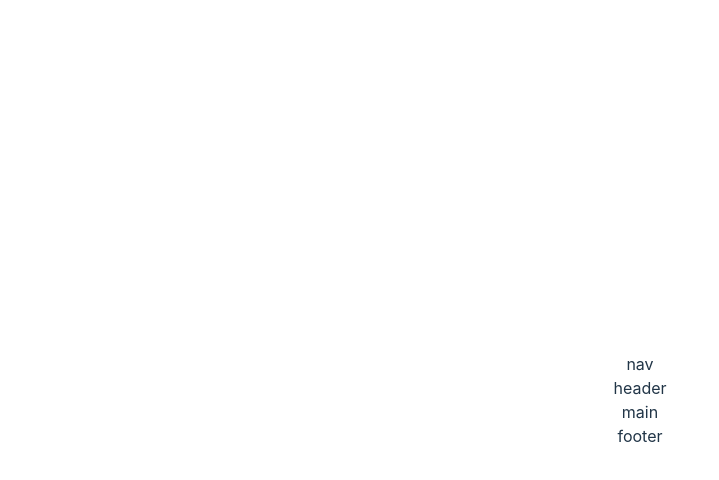
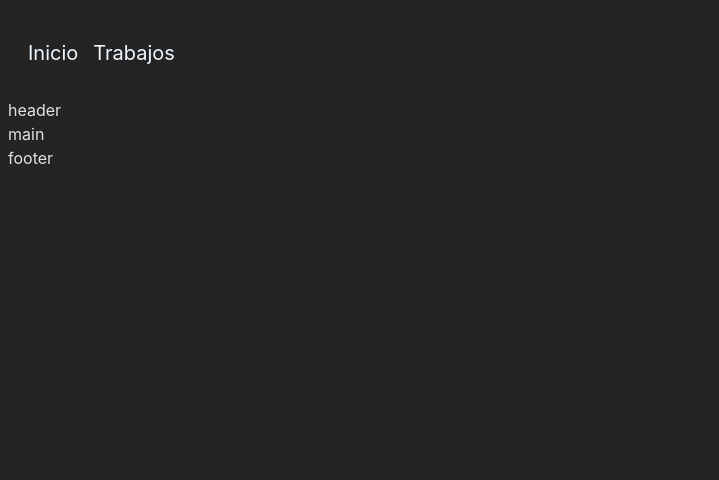
Before and after one commit to matiasmjcs/barber_web, a Vue app: page / in a window 1280 px wide. Shown: the top 480 px of the page, without its empty margins (0-719 px from the left). Built offline with nearby package versions, Linux system fonts and the light colour scheme.

Commit message:
update nav

```diff
--- a/package.json
+++ b/package.json
@@ -9,7 +9,7 @@
     "preview": "vite preview"
   },
   "dependencies": {
-    "vue": "^3.2.47"
+    "vue": "^3.3.4"
   },
   "devDependencies": {
     "@vitejs/plugin-vue": "^4.1.0",
--- a/src/components/nav/nav.vue
+++ b/src/components/nav/nav.vue
@@ -2,11 +2,28 @@
 </script>
 
 <template>
-    <nav>
-        nav
+    <nav class="nav">
+        <p>Inicio</p>
+        <p>Trabajos</p>
     </nav>
 </template>
 
 <style scoped>
-
+    .nav {
+        display: flex;
+        align-items: center;
+        padding: 10px;
+        gap: 5px;
+    }
+    .nav p {
+        font-size: 20px;
+        cursor: pointer;
+        color:aliceblue;
+        margin-left: 10px;
+    }
+    .nav p:hover {
+        color: antiquewhite;
+        transform: all .3s linear;
+        transform: scale(1.1);
+    }
 </style>
--- a/src/style.css
+++ b/src/style.css
@@ -13,68 +13,3 @@
   -moz-osx-font-smoothing: grayscale;
   -webkit-text-size-adjust: 100%;
 }
-
-a {
-  font-weight: 500;
-  color: #646cff;
-  text-decoration: inherit;
-}
-a:hover {
-  color: #535bf2;
-}
-
-body {
-  margin: 0;
-  display: flex;
-  place-items: center;
-  min-width: 320px;
-  min-height: 100vh;
-}
-
-h1 {
-  font-size: 3.2em;
-  line-height: 1.1;
-}
-
-button {
-  border-radius: 8px;
-  border: 1px solid transparent;
-  padding: 0.6em 1.2em;
-  font-size: 1em;
-  font-weight: 500;
-  font-family: inherit;
-  background-color: #1a1a1a;
-  cursor: pointer;
-  transition: border-color 0.25s;
-}
-button:hover {
-  border-color: #646cff;
-}
-button:focus,
-button:focus-visible {
-  outline: 4px auto -webkit-focus-ring-color;
-}
-
-.card {
-  padding: 2em;
-}
-
-#app {
-  max-width: 1280px;
-  margin: 0 auto;
-  padding: 2rem;
-  text-align: center;
-}
-
-@media (prefers-color-scheme: light) {
-  :root {
-    color: #213547;
-    background-color: #ffffff;
-  }
-  a:hover {
-    color: #747bff;
-  }
-  button {
-    background-color: #f9f9f9;
-  }
-}
```
Also changed, not shown: 1 other file (tests, documents, lock files or other folders).
